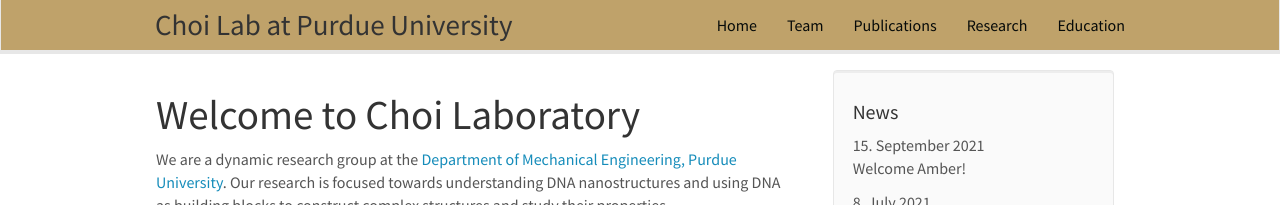
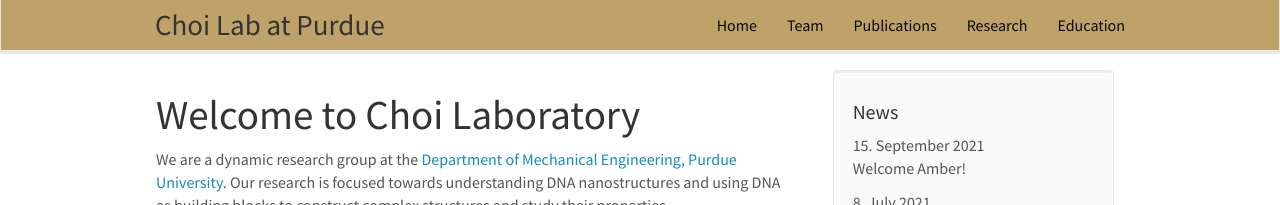
Before and after one commit to choidnalab/choidnalab.github.io, a Jekyll site: the page built from _pages/home.md, in a window 1280 px wide. Shown: the top 205 px of the page. Built offline with Jekyll 4.4.1, drawn with Linux system fonts in a browser that asks for light colours; nearby versions of some CDN libraries.

Commit message:
Update header.html

```diff
--- a/_includes/header.html
+++ b/_includes/header.html
@@ -11,7 +11,7 @@
 
 
 
-    <a class="navbar-brand" href="{{ site.url }}{{ site.baseurl }}/">Choi Lab at Purdue University</a>
+    <a class="navbar-brand" href="{{ site.url }}{{ site.baseurl }}/">Choi Lab at Purdue</a>
 	</div>
 
 
```
